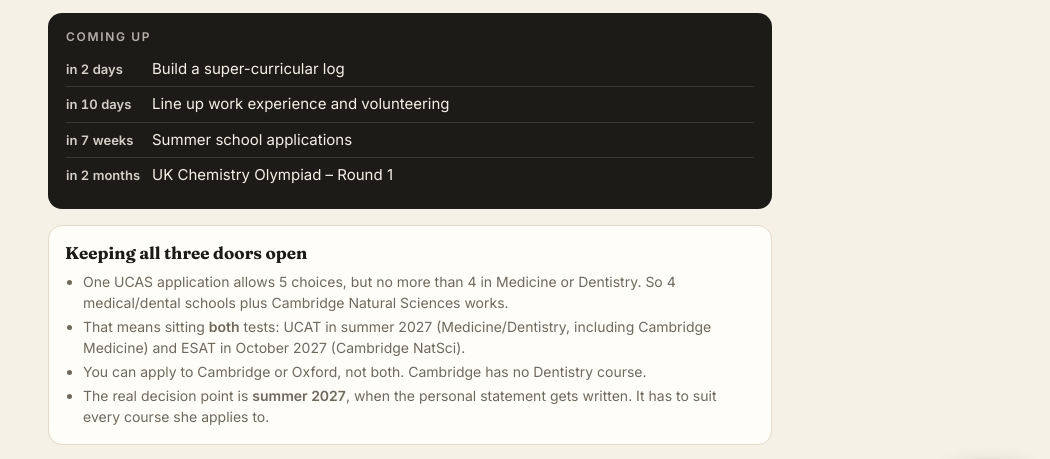
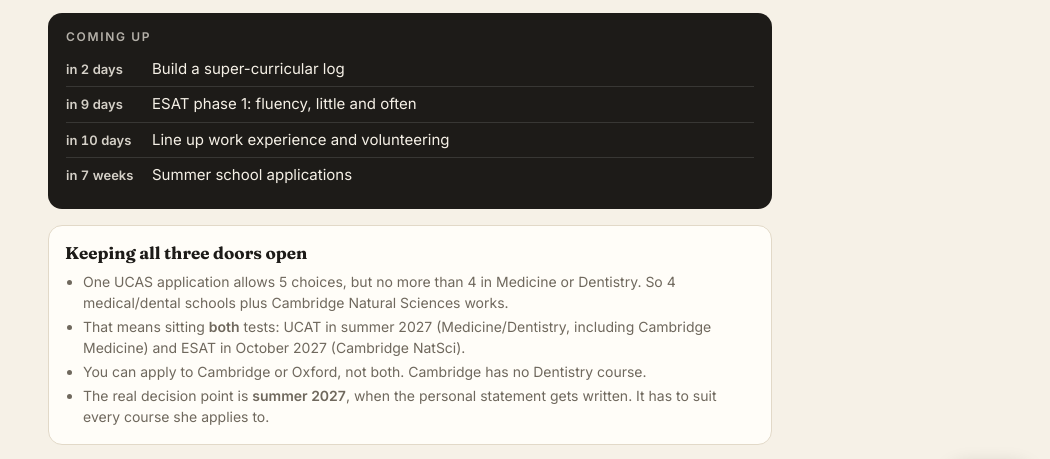
Before and after one commit to HavardSandvik/road-to-uni, a plain HTML site: page index.html in a window 1280 px wide. Shown: the part 282-741 px from the top of the page, without its empty margins (230-1280 px from the left). Drawn offline with Linux system fonts and the light colour scheme.

Commit message:
Split ESAT prep into five phases starting now
Co-Authored-By: Claude Opus 5.5 <noreply@anthropic.com>
Claude-Session: https://claude.ai/code/session_018EBr9Bt8i5KwL5QEB4gUD1

```diff
--- a/index.html
+++ b/index.html
@@ -157,6 +157,13 @@ const EVENTS = [
    x:"Keep a running note of books, lectures, podcasts, Isaac Physics / Isaac Chemistry problems and projects, with a line on what she took from each. It is the raw material for the personal statement and for interviews.",
    link:"https://isaacscience.org"},
 
+  {d:"2026-11-30", end:"2027-03-26", t:"ESAT phase 1: fluency, little and often", tracks:["cam"], type:"prep", status:"typical",
+   x:"15–20 minutes, three or four times a week, without a calculator: mental arithmetic, fractions and surds, algebraic manipulation, rearranging formulae, estimating, units. ESAT is a speed test, and this kind of speed builds slowly. Mix in Isaac Physics and Isaac Chemistry problems.",
+   link:"https://isaacscience.org"},
+
+  {d:"2027-04-12", end:"2027-06-04", t:"ESAT phase 2: topic-by-topic questions", tracks:["cam"], type:"prep", status:"typical",
+   x:"Work through ESAT-style questions (Maths 1, Maths 2, Physics, Chemistry) on each topic once it has been taught in class, without timing yet. Keep a log of slow or wrong topics. Ease off for the Year 12 exams."},
+
   {d:"2026-12-01", end:"2027-03-31", t:"Line up work experience and volunteering", tracks:["med","dent"], type:"prep", status:"typical",
    x:"Medical and dental schools want sustained caring or people-facing experience (care home, hospice, St John Ambulance, tutoring) more than a single glamorous placement. Hospital schemes and dental practices fill early, so ask now. For Dentistry, start with your own dentist. Free virtual options: Observe GP and BSMS virtual work experience.",
    link:"https://www.medschools.ac.uk/studying-medicine/making-an-application/work-experience"},
@@ -233,8 +240,15 @@ const EVENTS = [
    x:"UCAS now uses three structured questions instead of a free essay. Aim for a full draft before term starts, then 2–3 rounds of feedback.",
    link:"https://www.ucas.com/applying/applying-to-university/writing-your-personal-statement"},
 
-  {d:"2027-08-02", end:"2027-10-08", t:"ESAT preparation", tracks:["cam"], type:"prep", status:"typical",
-   x:"Official specification and practice papers. Further Maths helps a lot with Maths 2. Practise under timed conditions.",
+  {d:"2027-06-28", end:"2027-07-23", t:"ESAT phase 3: timed single modules", tracks:["cam"], type:"prep", status:"typical",
+   x:"About two timed 40-minute modules a week, with careful review of every mistake. If the UCAT is being sat in late July or early August, UCAT prep takes priority now: keep the ESAT to one module a week.",
+   link:"https://esat-tmua.ac.uk/about-the-tests/esat-test/"},
+
+  {d:"2027-07-26", end:"2027-08-31", t:"ESAT phase 4: summer maintenance", tracks:["cam"], type:"prep", status:"typical",
+   x:"Keep it ticking over through the holidays: a couple of short timed sets a week, paused for trips. The aim is not to lose speed, not to add volume."},
+
+  {d:"2027-09-01", end:"2027-10-08", t:"ESAT phase 5: full timed papers", tracks:["cam"], type:"prep", status:"typical",
+   x:"Full mocks under exam conditions. Use older Cambridge papers (NSAA/ENGAA) and Oxford's PAT as stand-ins first, and save the official ESAT practice papers for the last two weeks.",
    link:"https://esat-tmua.ac.uk/about-the-tests/esat-test/"},
 
   {d:"2027-09-01", t:"UCAS applications can be submitted", type:"milestone", status:"expected",
```
